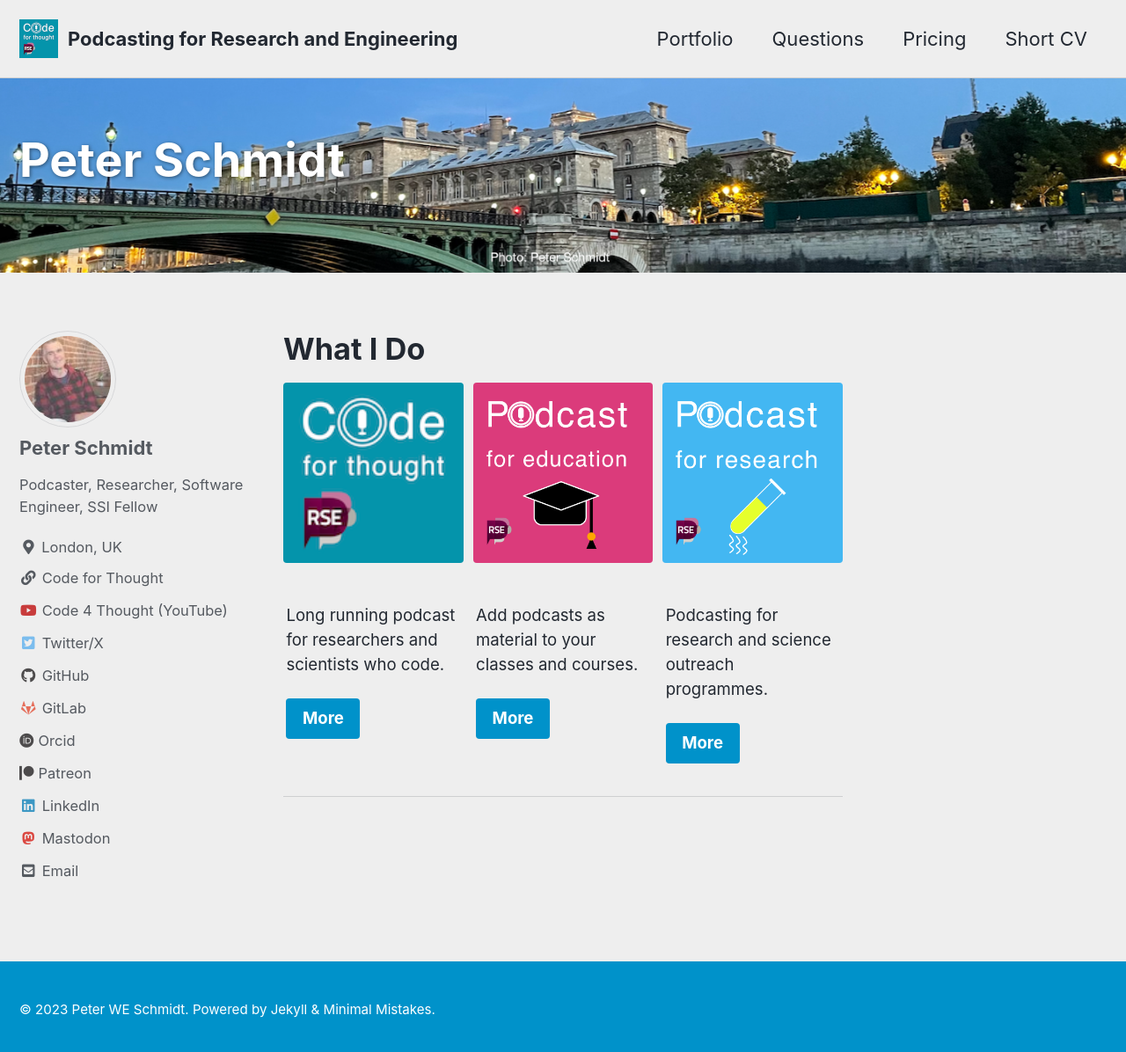
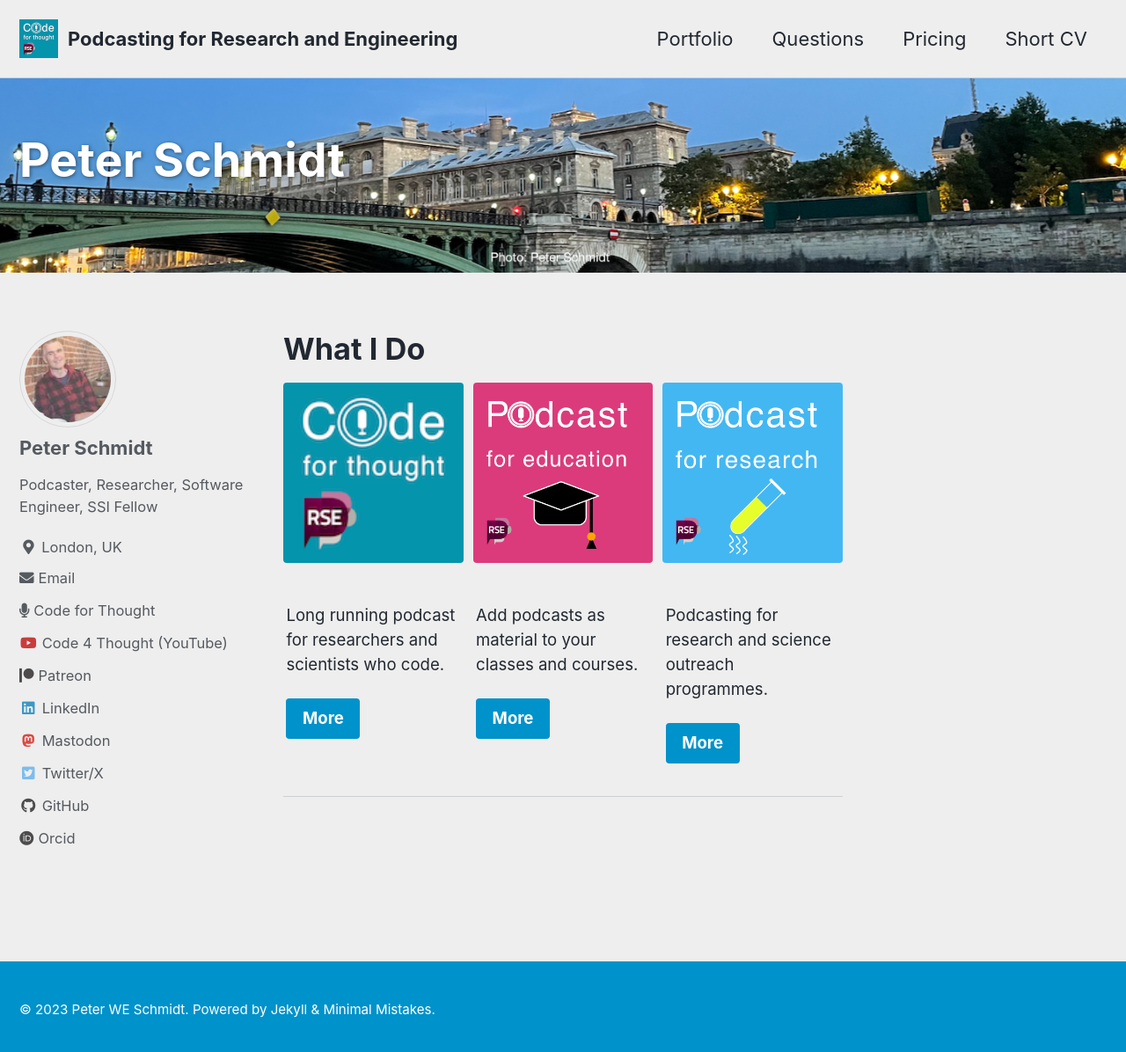
Before and after one commit to pweschmidt/pweschmidt.github.io, a Jekyll site: the page built from _pages/home.md, in a window 1280 px wide and 1204 px high. Shown: the top 1196 px of the window at 88% size. Built offline with Jekyll 4.4.1, drawn with Linux system fonts in a browser that asks for light colours; cached includes are drawn as plain includes.

Commit message:
and more on icons

```diff
--- a/_config.yml
+++ b/_config.yml
@@ -71,26 +71,17 @@ author:
   avatar           : "/assets/images/PWES-logo.jpeg"
   bio              : "Podcaster, Researcher, Software Engineer, SSI Fellow"
   location         : "London, UK"
-  email            : "code4thought@proton.me"
+  #email            : "code4thought@proton.me"
   links:
+    - label: "Email"
+      icon: "fas fa-solid fa-envelope"
+      url: "mailto:code4thought@proton.me"
     - label: "Code for Thought"
-      icon: "fas fa-fw fa-link"
+      icon: "fas fa-solid fa-microphone"
       url: "https://codeforthought.buzzsprout.com"
     - label: "Code 4 Thought (YouTube)"
       icon: "fab fa-fw fa-youtube"
       url: "https://www.youtube.com/@code4thought"
-    - label: "Twitter/X"
-      icon: "fab fa-fw fa-twitter-square"
-      url: "https://twitter.com/code_4_thought"
-    - label: "GitHub"
-      icon: "fab fa-fw fa-github"
-      url: "https://github.com/pweschmidt"
-    - label: "GitLab"
-      icon: "fab fa-fw fa-gitlab"
-      url: "https://gitlab.com/pweschmidt"
-    - label: "Orcid"
-      icon: "fab fa-brands fa-orcid"
-      url: "https://orcid.org/0009-0002-5602-8101?lang=en"
     - label: "Patreon"
       icon: "fab fa-brands fa-patreon"
       url: "https://www.patreon.com/codeforthought"
@@ -100,6 +91,15 @@ author:
     - label: "Mastodon"
       icon: "fab fa-fw fa-mastodon"
       url: "https://fosstodon.org/@code4thought"
+    - label: "Twitter/X"
+      icon: "fab fa-fw fa-twitter-square"
+      url: "https://twitter.com/code_4_thought"
+    - label: "GitHub"
+      icon: "fab fa-fw fa-github"
+      url: "https://github.com/pweschmidt"
+    - label: "Orcid"
+      icon: "fab fa-brands fa-orcid"
+      url: "https://orcid.org/0009-0002-5602-8101?lang=en"
 
 # Site Footer
 # footer:
```
Also changed, not shown: 9 other files.
